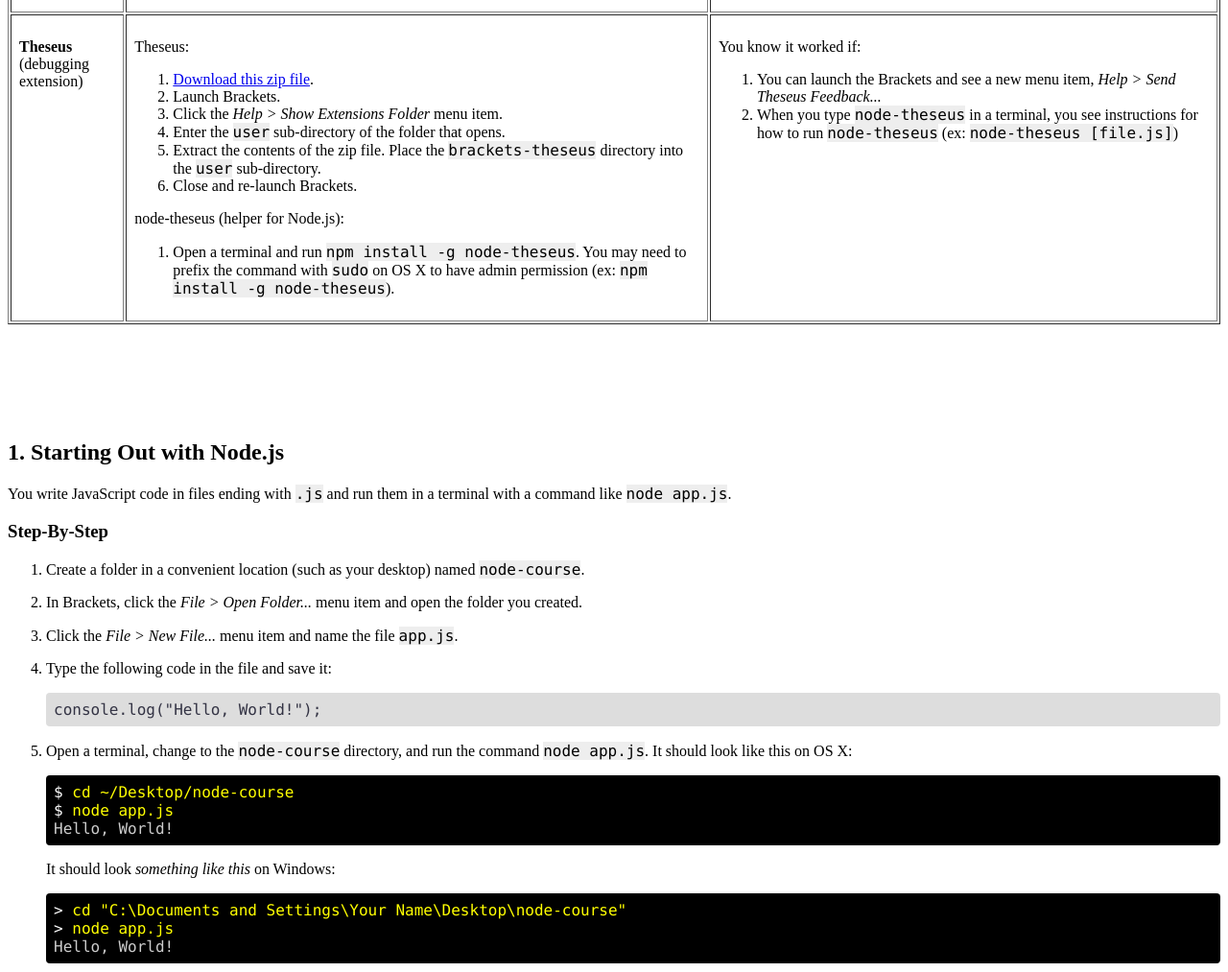
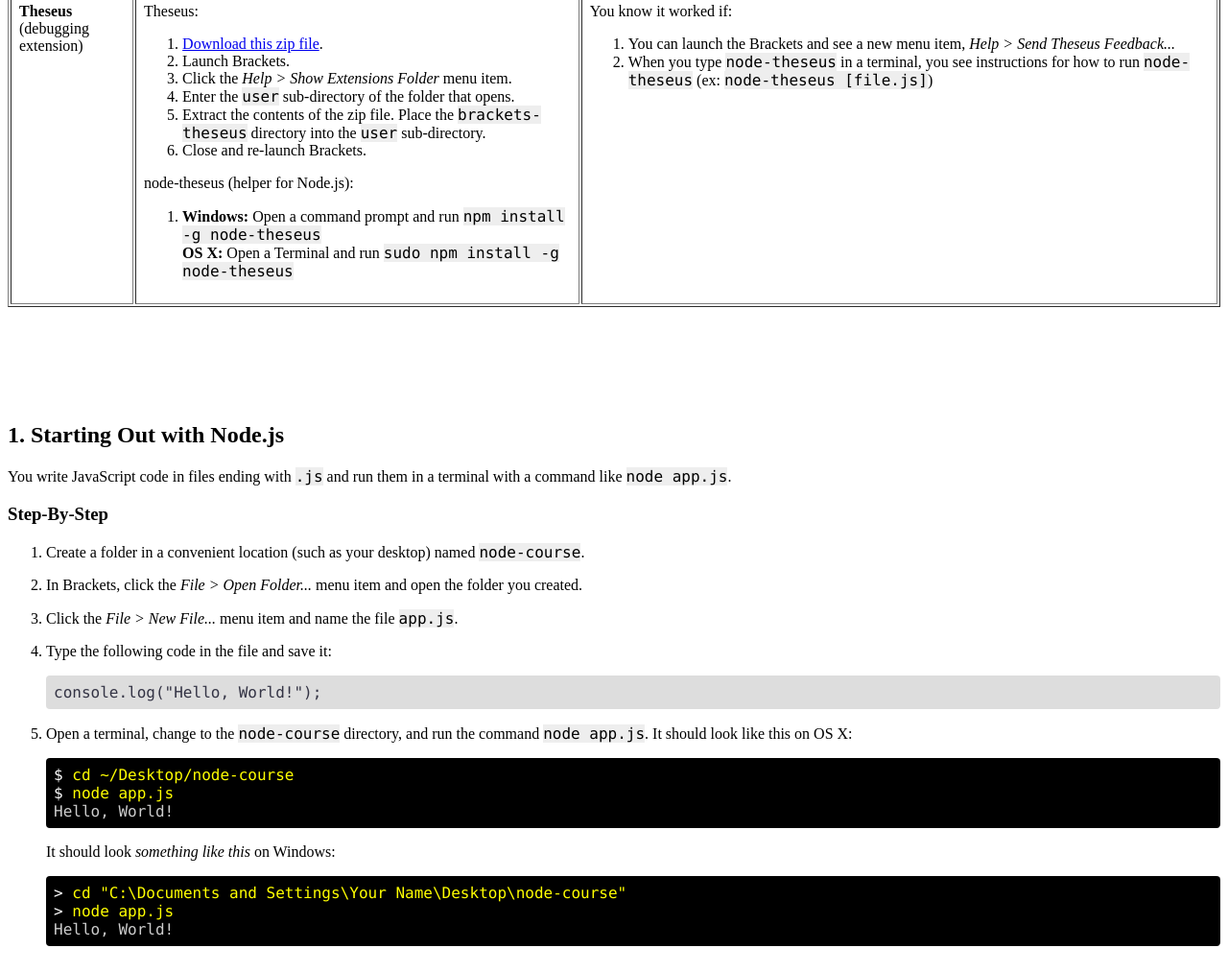
Before and after one commit to alltom/node-course, a plain HTML site: page index.html in a window 1280 px wide. Shown: the part 845-1858 px from the top of the page at 96% size. Drawn offline with Linux system fonts and the light colour scheme.

Commit message:
separate instructions for the platforms

```diff
--- a/index.html
+++ b/index.html
@@ -159,7 +159,7 @@
 </ol>
 <p>node-theseus (helper for Node.js):
 <ol>
-<li>Open a terminal and run <tt>npm install -g node-theseus</tt>. You may need to prefix the command with <tt>sudo</tt> on OS X to have admin permission (ex: <tt>npm install -g node-theseus</tt>).
+<li><strong>Windows:</strong> Open a command prompt and run <tt>npm install -g node-theseus</tt><br /><strong>OS X:</strong> Open a Terminal and run <tt>sudo npm install -g node-theseus</tt>
 </ol>
 </td>
 <td>
```
